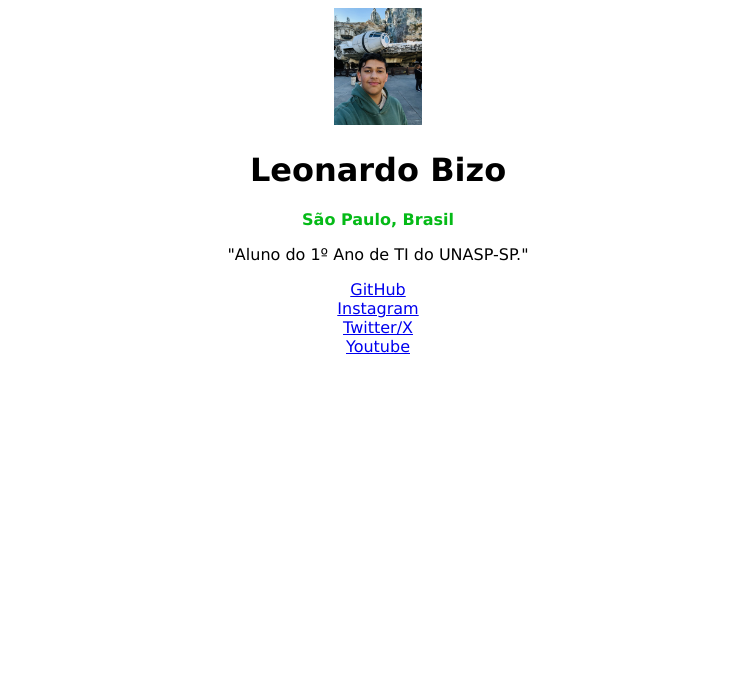
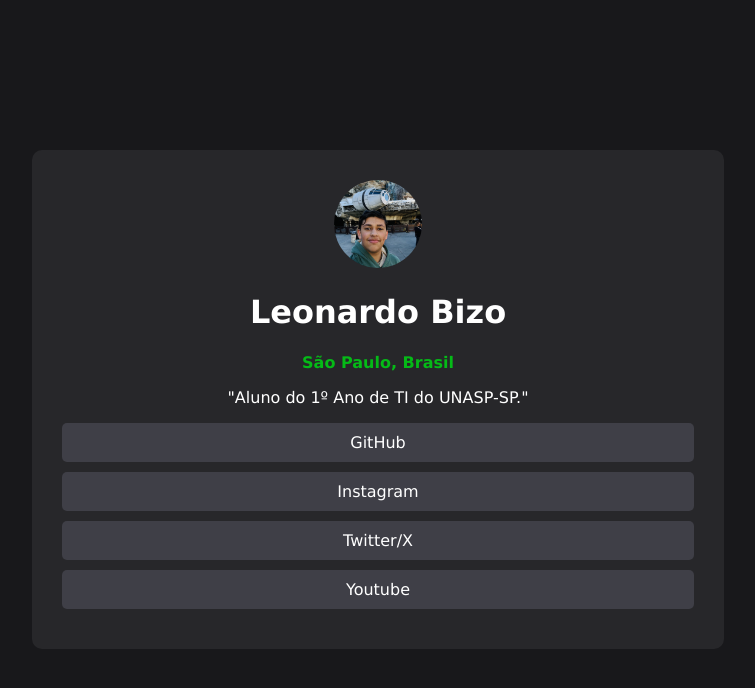
Before and after one commit to leobiz0/Projeto_link-tree, a plain HTML site: page index.html in a window 1280 px wide. Shown: the whole page, without its empty margins (262-1017 px from the left). Drawn offline with Linux system fonts and the light colour scheme.

Commit message:
Desenvolvimento da estilização do projeto

```diff
--- a/style.css
+++ b/style.css
@@ -1,10 +1,23 @@
+body {
+    background-color: oklch(0.21 0.006 285.885);
+}
+
 div{
+    background-color: oklch(0.274 0.006 286.033);
+    border-radius: 10px;
+    margin: 150px auto;
+    padding: 30px;
+    width: 50%;
     font-family: 'Lucida Sans', 'Lucida Sans Regular', 'Lucida Grande', 'Lucida Sans Unicode', Geneva, Verdana, sans-serif;
     text-align: center;
+    color: #fff;
 }
 
 img {
     width: 88px;
+    height: 88px;
+    object-fit: cover;
+    border-radius: 50%;
 }
 
 strong  {
@@ -16,3 +29,18 @@ ul {
     margin: 0;
     list-style: none;
 }
+
+a {
+    display: block;
+    margin: 10px 0;
+    padding: 10px;
+    border-radius: 5px;
+    background-color: oklch(0.37 0.013 285.805);
+    cursor: pointer;
+    text-decoration: none;
+    color: #fff;
+}
+
+a:hover {
+    background-color: #05ba17;
+}
```
